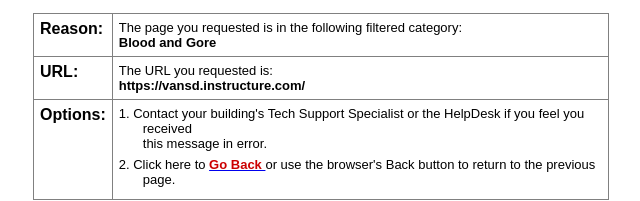
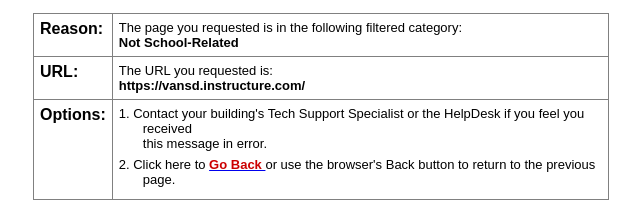
Before and after one commit to memes4daysz9/CanvasBlocked.github.io, a plain HTML site: page index.html in a window 1280 px wide. Shown: the part 375-576 px from the top of the page, 319-959 px from the left. Drawn offline with Linux system fonts and the light colour scheme.

Commit message:
Update index.html

```diff
--- a/index.html
+++ b/index.html
@@ -56,7 +56,7 @@
                     <br>
 
                     <b>
-                      Blood and Gore
+                      Not School-Related
                     </b>
                   </font>
                 </td>
```
